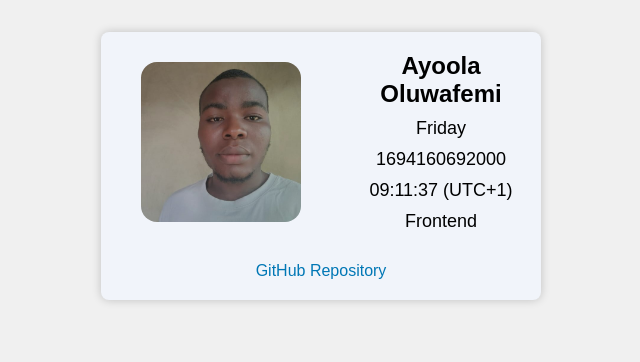
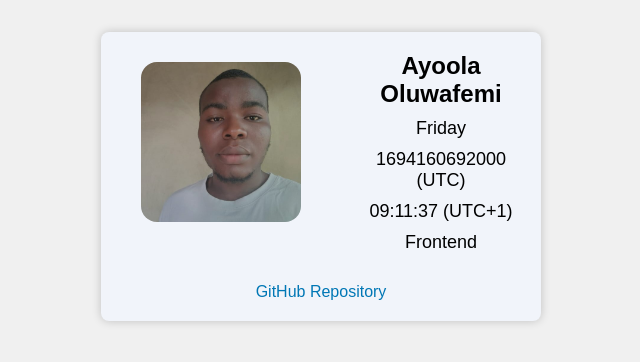
Before and after one commit to Osuolale1/HNG-task-1, a plain HTML site: page index.html in a window 1280 px wide. Shown: the whole page, without its empty margins (319-959 px from the left). Drawn offline with Linux system fonts and the light colour scheme.

Commit message:
Update index.html

```diff
--- a/index.html
+++ b/index.html
@@ -14,7 +14,7 @@
        <div class="text"><h1 data-testid="Osuolale">Ayoola Oluwafemi</h1>
 
         <p data-testid="currentDayOfTheWeek">Monday</p>
-        <p data-testid="currentUTCTime">12:00 PM UTC</p>
+         <p><span  data-testid="currentUTCTime">12:00 PM</span> (UTC)</p>
         <p  id="currentTime" data-testid="currentUTCPlusOneTime">UTC+1 Time Placeholder</p>
         <p data-testid="myTrack">Frontend</p>
     </div>
```
